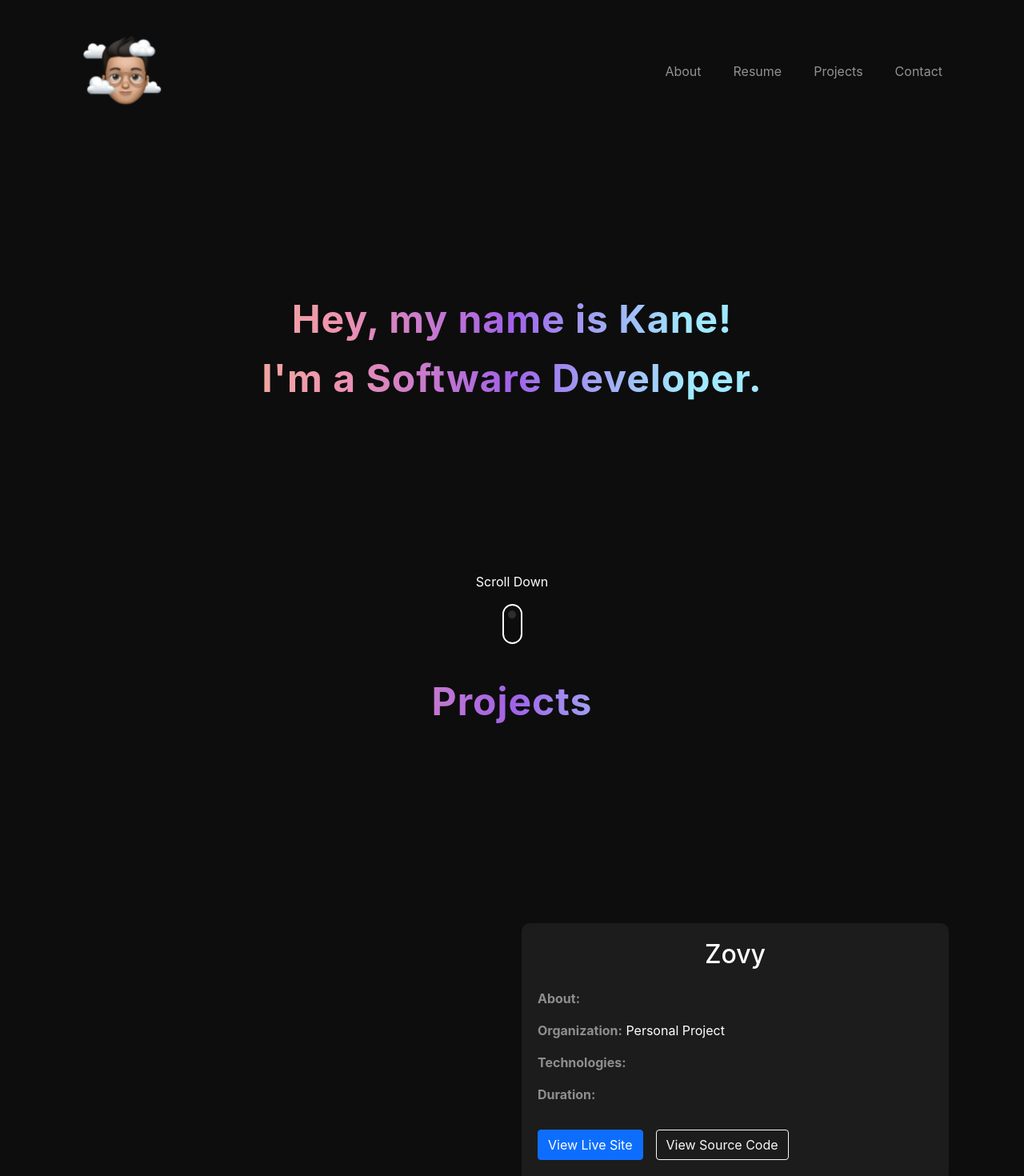
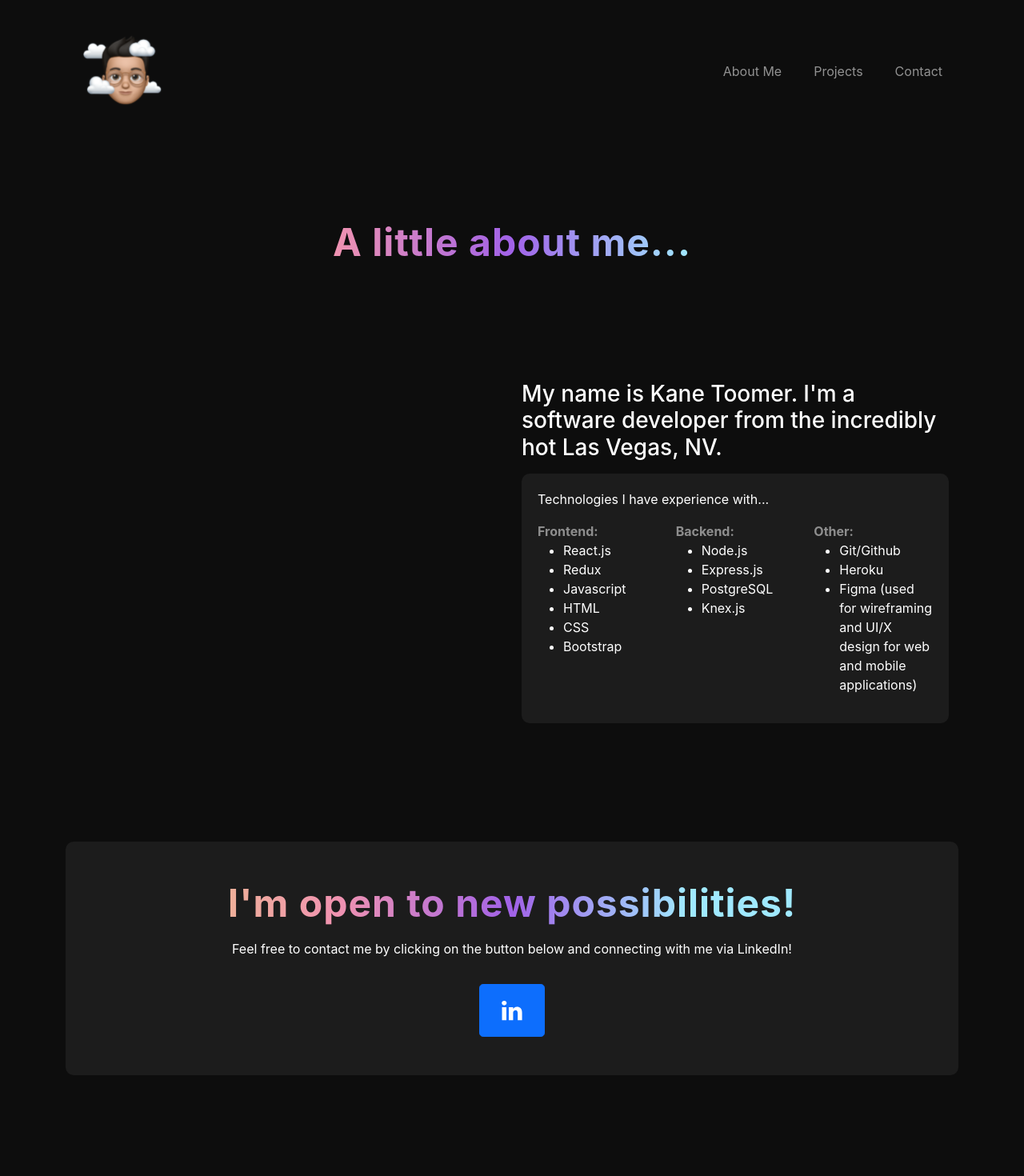
Before and after one commit to kane-toomer/portfolio, a React (Create React App) app: page / in a window 1280 px wide. Shown: the top 1470 px of the page at 80% size. After the commit the page ends 1444 px from the top, so only its background shows below. Built offline with nearby package versions, Linux system fonts and the light colour scheme.

Commit message:
made home scren, contact and navigation component fully responsive. Working on About screen copy.

```diff
--- a/src/App.js
+++ b/src/App.js
@@ -4,7 +4,7 @@ import About from './components/About/about';
 function App() {
   return (
     <div className="App">
-      <Home />
+      <About />
     </div>
   );
 }
--- a/src/assets/css/main.css
+++ b/src/assets/css/main.css
@@ -1,7 +1,3 @@
-.main {
-    height: 100vh;
-}
-
 .intro-text {
     color: #fff;
     background: linear-gradient(271deg, #a0e9ff 30%, #a162e8 50%, #f093b0 70%, #edca85 94%);
--- a/src/components/About/about.js
+++ b/src/components/About/about.js
@@ -22,7 +22,55 @@ class About extends Component {
                         </div>
                         {/* Synopsis */}
                         <div className='col-xs-12 col-lg-6'>
+                            <div className=''>
+                                <h3 className='text-white'>My name is Kane Toomer. I'm a software developer from the incredibly hot Las Vegas, NV.</h3>
 
+                                {/* Paragraph 1 */}
+                                <p></p>
+
+                                {/* Paragraph 2 */}
+                                <p></p>
+
+                                <div className='project-card'>
+                                    <div className='row'>
+                                        <p>Technologies I have experience with...</p>
+                                        <div className='col-xs-12 col-lg-4'>
+                                            {/* Technical Proficiencies */}
+                                            <p><span className='card-titles'>Frontend:</span>
+                                                <ul>
+                                                    <li>React.js</li>
+                                                    <li>Redux</li>
+                                                    <li>Javascript</li>
+                                                    <li>HTML</li>
+                                                    <li>CSS</li>
+                                                    <li>Bootstrap</li>
+                                                </ul>
+                                            </p>
+                                        </div>
+                                        <div className='col-xs-12 col-lg-4'>
+                                            {/* Technical Proficiencies */}
+                                            <p><span className='card-titles'>Backend:</span>
+                                                <ul>
+                                                    <li>Node.js</li>
+                                                    <li>Express.js</li>
+                                                    <li>PostgreSQL</li>
+                                                    <li>Knex.js</li>
+                                                </ul>
+                                            </p>
+                                        </div>
+                                        <div className='col-xs-12 col-lg-4'>
+                                            {/* Technical Proficiencies */}
+                                            <p><span className='card-titles'>Other:</span>
+                                                <ul>
+                                                    <li>Git/Github</li>
+                                                    <li>Heroku</li>
+                                                    <li>Figma (used for wireframing and UI/X design for web and mobile applications)</li>
+                                                </ul>
+                                            </p>
+                                        </div>
+                                    </div>
+                                </div>
+                            </div>
                         </div>
                     </div>
                 </div>
--- a/src/components/Home/home.js
+++ b/src/components/Home/home.js
@@ -9,24 +9,27 @@ class Home extends Component {
         return (
             <div className="container">
                 {/* Main Section - what user sees when they first visit website. */}
-                <section className='main'>
+                <section>
                     {/* Navigation Bar */}
                     <Navigation />
 
                     {/* Introduction */}
-                    <div className="jumbotron mt-5 py-5">
+                    <div className="jumbotron mt-2 py-5">
                         <div className="container-fluid">
                             <div className="row">
                                 <div className="col">
                                     <p className='mt-5 pt-5 text-center intro-text'>Hey, my name is Kane!</p>
                                     <p className='text-center intro-text'>I'm a Software Developer.</p>
+                                    <div className="d-flex justify-content-center mt-5 mb-3">
+                                        <button className='btn btn-primary btn-lg'>Download My Resume</button>
+                                    </div>
                                     {/* <p className='mt-3 text-center'>I'm also an educator and lover of all things start ups!</p> */}
                                 </div>
                             </div>
                         </div>
                     </div>
 
-                    <div style={{ marginTop: 150 }}>
+                    <div style={{ margin: 'auto' }}>
                         <p className="text-center">Scroll Down</p>
                         <div className='scroll-indicator'>
                             <span className="mouse">
@@ -38,10 +41,10 @@ class Home extends Component {
                 </section>
 
                 {/* Projects Section */}
-                <section id="projects" className='py-5 mb-5'>
+                <section id="projects" className='container project-section'>
                     {/* Pill */}
                     <div>
-                        <h1 className="intro-text text-center mb-5 pb-5">Projects</h1>
+                        <h1 className="intro-text text-center">Projects</h1>
                     </div>
                     {/* Project 1 */}
                     <div className='container-fluid project-section'>
@@ -54,11 +57,20 @@ class Home extends Component {
                                     <h2 className='text-white text-center mb-4'>Zovy</h2>
                                     <p><span className='card-titles'>About:</span></p>
                                     <p><span className='card-titles'>Organization:</span> Personal Project</p>
-                                    <p><span className='card-titles'>Technologies:</span></p>
+                                    <p><span className='card-titles'>Made with:</span>
+                                        <ul>
+                                            <li>React.js</li>
+                                            <li>Node.js</li>
+                                            <li>Express.js</li>
+                                            <li>PostgreSQL</li>
+                                            <li>Knex.js</li>
+                                            <li>Heroku</li>
+                                        </ul>
+                                    </p>
                                     <p><span className='card-titles'>Duration:</span> </p>
                                     <div className='mt-4 py-2'>
-                                        <a href='#' className='btn btn-primary me-3'>View Live Site</a>
-                                        <a href='#' className="btn btn-outline-light">View Source Code</a>
+                                        <a href='#' className='btn btn-primary me-3 mb-2'>View Live Site</a>
+                                        <a href='#' className="btn btn-outline-light mb-2">View Source Code</a>
                                     </div>
                                 </div>
                             </div>
@@ -76,11 +88,20 @@ class Home extends Component {
                                     <h2 className='text-white text-center mb-4'>Village</h2>
                                     <p><span className='card-titles'>About:</span></p>
                                     <p><span className='card-titles'>Organization:</span> Personal Project</p>
-                                    <p><span className='card-titles'>Technologies:</span></p>
+                                    <p><span className='card-titles'>Made with:</span>
+                                        <ul>
+                                            <li>React.js</li>
+                                            <li>Node.js</li>
+                                            <li>Express.js</li>
+                                            <li>PostgreSQL</li>
+                                            <li>Knex.js</li>
+                                            <li>Heroku</li>
+                                        </ul>
+                                    </p>
                                     <p><span className='card-titles'>Duration:</span> </p>
                                     <div className='mt-4 py-2'>
-                                        <a href='#' className='btn btn-primary me-3'>View Live Site</a>
-                                        <a href='#' className="btn btn-outline-light">View Source Code</a>
+                                        <a href='#' className='btn btn-primary me-3 mb-2'>View Live Site</a>
+                                        <a href='#' className="btn btn-outline-light mb-2">View Source Code</a>
                                     </div>
                                 </div>
                             </div>
@@ -98,12 +119,9 @@ class Home extends Component {
                                     <h2 className='text-white text-center mb-4'>Smart Brain</h2>
                                     <p><span className='card-titles'>About:</span> Smart brain is a simple facial detection app that allows users to input an image url and using the Clarifai API, Smart Brain will detect a face and draw a box around it. This app is a full-stack project that stores a users credentials and keeps track of the number of entries each user has made ranking each user and comparing them to others in the database.</p>
                                     <p><span className='card-titles'>Organization:</span> Bootcamp Project</p>
-                                    <p><span className='card-titles'>Technologies:</span>
+                                    <p><span className='card-titles'>Made with:</span>
                                         <ul>
-                                            <li>React</li>
-                                            <li>HTML</li>
-                                            <li>CSS</li>
-                                            <li>JavaScript</li>
+                                            <li>React.js</li>
                                             <li>Node.js</li>
                                             <li>Express.js</li>
                                             <li>PostgreSQL</li>
@@ -113,8 +131,8 @@ class Home extends Component {
                                     </p>
                                     <p><span className='card-titles'>Duration:</span> 2 wks</p>
                                     <div className='mt-4 py-2'>
-                                        <a href='#' className='btn btn-primary me-3'>View Live Site</a>
-                                        <a href='https://github.com/kane-toomer/smartbrain' className="btn btn-outline-light">View Source Code</a>
+                                        <a href='#' className='btn btn-primary me-3 mb-2'>View Live Site</a>
+                                        <a href='https://github.com/kane-toomer/smartbrain' className="btn btn-outline-light mb-2">View Source Code</a>
                                     </div>
                                 </div>
                             </div>
--- a/src/components/Navigation/navigation.js
+++ b/src/components/Navigation/navigation.js
@@ -13,10 +13,7 @@ class Navigation extends Component {
                     <div className="collapse navbar-collapse" id="navbarSupportedContent">
                         <ul className="navbar-nav ms-auto mb-2 mb-lg-0">
                             <li className="nav-item pe-4">
-                                <a className="nav-link" href="#about">About</a>
-                            </li>
-                            <li className="nav-item pe-4">
-                                <a className="nav-link" href="#">Resume</a>
+                                <a className="nav-link" href="#about">About Me</a>
                             </li>
                             <li className="nav-item pe-4">
                                 <a className="nav-link" href="#projects">Projects</a>
```
